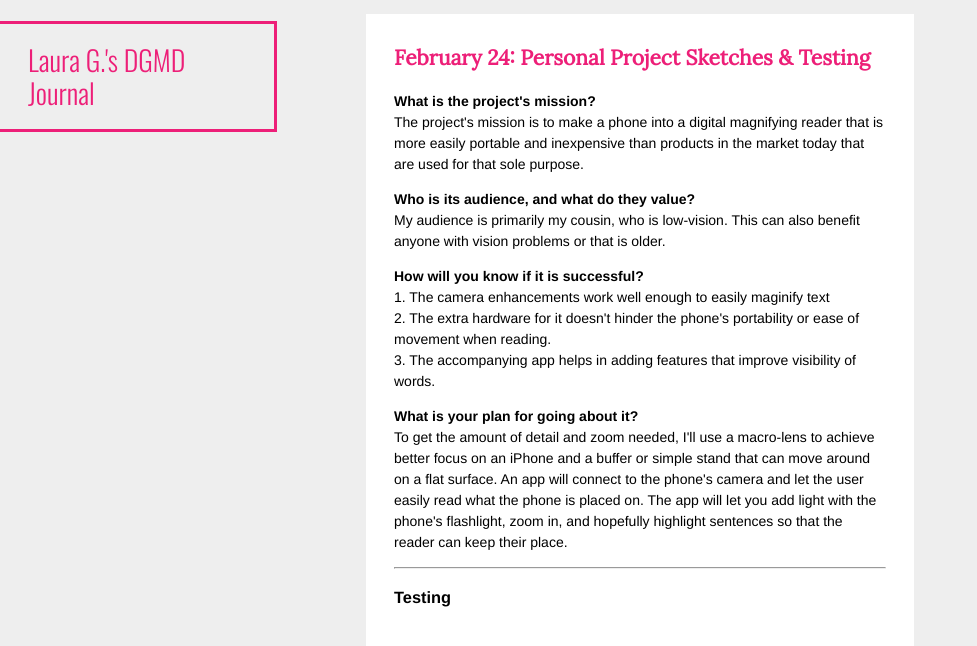
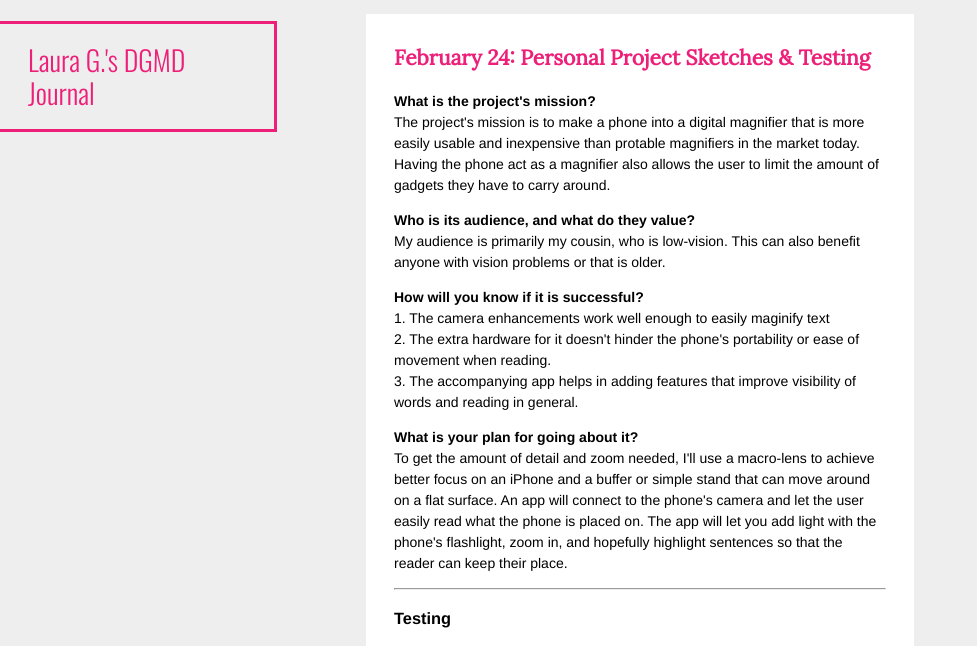
Before and after one commit to laura-guillen/laura-guillen.github.io, a plain HTML site: page index.html in a window 1280 px wide. Shown: the top 646 px of the page, without its empty margins (0-977 px from the left). Drawn offline with nearby package versions, Linux system fonts and the light colour scheme.

Commit message:
update the 2/24 entry

```diff
--- a/index.html
+++ b/index.html
@@ -17,7 +17,7 @@
 
 		<p>
 			<strong>What is the project's mission?</strong><br>
-			The project's mission is to make a phone into a digital magnifying reader that is more easily portable and inexpensive than products in the market today that are used for that sole purpose.
+			The project's mission is to make a phone into a digital magnifier that is more easily usable and inexpensive than protable magnifiers in the market today. Having the phone act as a magnifier also allows the user to limit the amount of gadgets they have to carry around.
 		</p>
 		<p>
 			<strong>Who is its audience, and what do they value?</strong><br>
@@ -27,7 +27,7 @@
 			<strong>How will you know if it is successful?</strong><br>
 			1. The camera enhancements work well enough to easily maginify text<br>
 			2. The extra hardware for it doesn't hinder the phone's portability or ease of movement when reading.<br>
-			3. The accompanying app helps in adding features that improve visibility of words.
+			3. The accompanying app helps in adding features that improve visibility of words and reading in general.
 		<p>
 			<strong>What is your plan for going about it?</strong><br>
 			To get the amount of detail and zoom needed, I'll use a macro-lens to achieve better focus on an iPhone and a buffer or simple stand that can move around on a flat surface. An app will connect to the phone's camera and let the user easily read what the phone is placed on. The app will let you add light with the phone's flashlight, zoom in, and hopefully highlight sentences so that the reader can keep their place.
```
